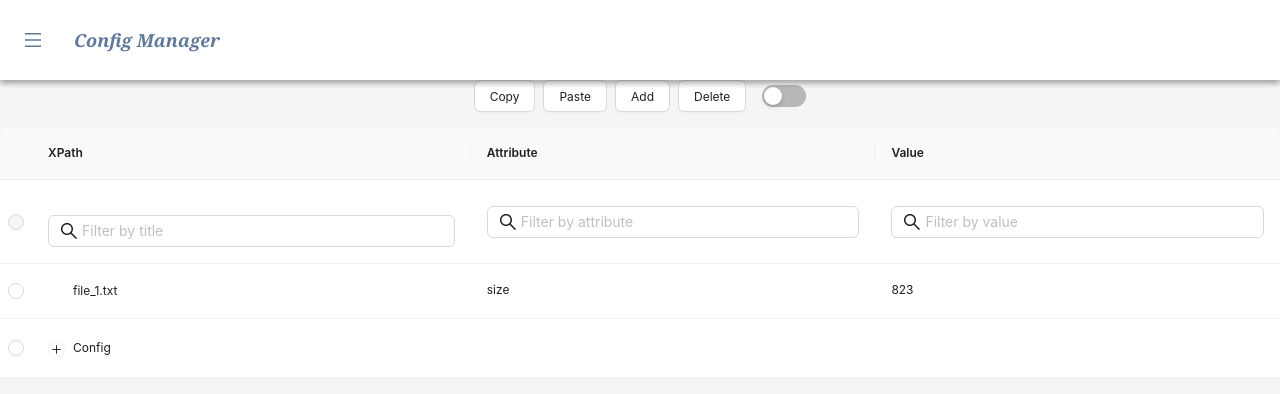
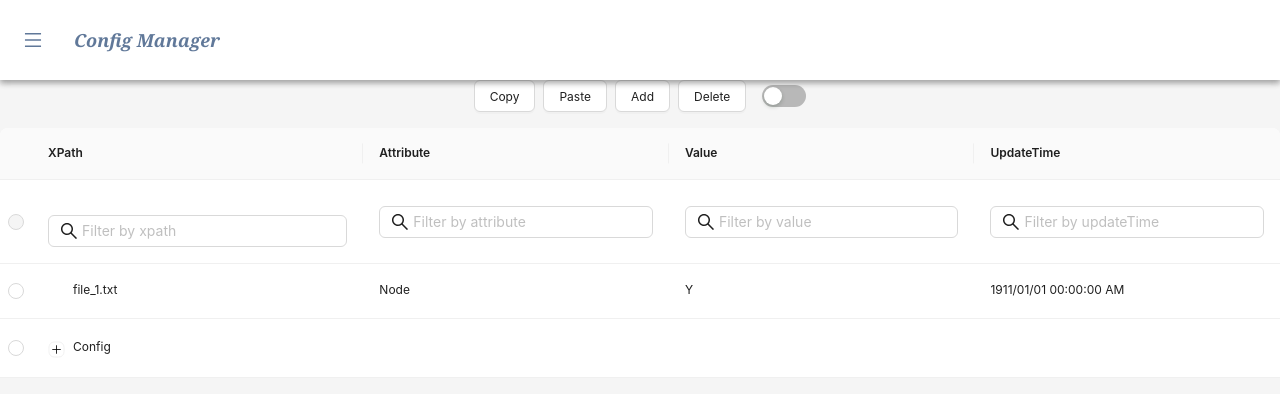
Before and after one commit to i-shuan/Frontend, a React (Create React App) app: page /#/ConfigManager in a window 1280 px wide. Shown: the top 394 px of the page. Built offline with nearby package versions, Linux system fonts and the light colour scheme.

Commit message:
optimizer

```diff
--- a/src/ConfigManager/ConfigManagerPage.js
+++ b/src/ConfigManager/ConfigManagerPage.js
@@ -14,115 +14,45 @@ import {
 import { v4 as uuidv4 } from "uuid";
 import EditableCell from "./EditableCell";
 import FilterInput from "../Components/FilterInput";
-
+import {ConvertDataStructure} from "./Function/ConvertDataStructure"
+import {ConvertToTreeData} from "./Function/ConvertToTreeData"
+import {FilterTreeData} from "./Function/FilterTreeData"
 const configData = require("./DataStructure.json");
 
+const columnDef = [
+  {name:"xpath", title:"XPath"},
+  {name:"attribute", title:"Attribute"},
+  {name:"value", title:"Value"},
+  {name:"updateTime", title:"UpdateTime"},
+]
 /* Convert String to Json =>若backend給Json這個能省略 */
 
-const result = configData.data.reduce((acc, obj) => {
-  //split xpath to Array
-  const levels = obj.xpath.split("/").filter((level) => level !== "");
+const convertToJson = ConvertDataStructure(configData, columnDef)
 
-  //這部分都是處理同一組/////////////////
-  let currLevel = acc;
-  levels.forEach((level) => {
-    if (!currLevel[level]) {
-      currLevel[level] = {};
-    }
-    currLevel = currLevel[level];
-  });
-
-  currLevel[obj.name] = {
-    xpath: obj.xpath,
-    attribute: obj.attribute,
-    value: obj.value,
-  };
-  ///////////////////////////////
-  return acc;
-}, {});
-
-console.log("result", result)
+console.log("convertToJson", convertToJson)
 
 /* Convert Json to TreeData */
-const convertToTreeData = (obj, parentKey = null) => {
-  return Object.entries(obj).map(([key, objValue], index) => {
-    const isLeaf =
-      typeof objValue !== "object" ||
-      (objValue.xpath && !objValue.children) ||
-      objValue.xpath === "";
-    const title = isLeaf ? objValue.name || key : objValue.xpath || key;
-    const item = {
-      key: parentKey ? `${parentKey}-${index + 1}` : `${index + 1}`,
-      title: title,
-      attribute: objValue.attribute ? objValue.attribute : "",
-      value: objValue.value ? objValue.value : "",
-    };
 
-    if (!isLeaf) {
-      item.children = convertToTreeData(objValue, item.key);
-    }
+const orignalTreeData = ConvertToTreeData(convertToJson, columnDef);
+console.log("orignalTreeData", orignalTreeData)
 
-    return item;
-  });
-};
+/*add FiltetInput in Table*/
+const initialData = columnDef.reduce((acc, column) => {
+  acc[column.name] = "initial";
+  return acc;
+}, {key: 0});
 
-const orignalTreeData = convertToTreeData(result);
-const initialData = {key:0, "title":"initial", "attribute": "initial", "value": "initial"};
 orignalTreeData.push(initialData);
 
 /*key=0 排第一列*/
 const treeDataWithTop = [orignalTreeData.find(item => item.key === 0), ...orignalTreeData.filter(item => item.key !== 0)]
 console.log("treeDataWithTop", treeDataWithTop)
 
-/* Filter */
-const hasMatchingDescendant = (node, filterInput) => {
-  if (node.children) {
-    return node.children.some(
-      (child) =>
-      child.key === 0 ||child.title.toLowerCase().includes(filterInput.title.toLowerCase()) ||
-        hasMatchingDescendant(child, filterInput)
-    );
-  }
-  return false;
-};
-
-const filterTreeData = (data, filterInput) => {
-  console.log("filterInput", filterInput, "data", data);
-
-  return data.reduce((filteredNodes, node) => {
-    let filteredChildren = [];
-
-    // 如果節點有子節點，遞迴過濾子節點
-    if (node.children) {
-      filteredChildren = filterTreeData(node.children, filterInput);
-    }
-
-    // 判斷節點是否符合篩選條件
-    const titleMatches = filterInput?.title?.toLowerCase()
-      ? node?.title?.toLowerCase().includes(filterInput?.title?.toLowerCase())
-      : true;
-    const attributeMatches = filterInput?.attribute?.toLowerCase()
-      ? node?.attribute?.toLowerCase().includes(filterInput?.attribute?.toLowerCase())
-      : true;
-    const valueMatches = filterInput?.value
-      ? node?.value?.toString().includes(filterInput?.value?.toString())
-      : true;
-
-    if (
-      (node.key===0||titleMatches && attributeMatches && valueMatches) ||
-      filteredChildren.length > 0
-    ) {
-      filteredNodes.push({
-        ...node,
-        children: filteredChildren.length > 0 ? filteredChildren : node.children,
-      });
-    }
-
-    return filteredNodes;
-  }, []);
-};
-
-
+/*add FiltetInput Value*/
+const initialFilterInput = columnDef.reduce((acc, column) => {
+  acc[column.name] = "";
+  return acc;
+}, {});
 
 const ConfigManager = () => {
   const [checkStrictly, setCheckStrictly] = useState(false);
@@ -131,16 +61,19 @@ const ConfigManager = () => {
   const [treeData, setTreeData] = useState(treeDataWithTop);
   const [filteredTreeData, setFilteredTreeData] = useState(treeDataWithTop);
   const [copiedNode, setCopiedNode] = useState(null);
-  const [filterInput, setFilterInput] = useState({title:"", attribute:"", value:""});
-  const [form] = Form.useForm();
+  const [filterInput, setFilterInput] = useState(initialFilterInput);
+
   console.log("filterInput", filterInput)
 
   useEffect(() => {
-    if (filterInput.title !== "" || filterInput.attribute !== "" || filterInput.value !== "") {
-      const filteredData = filterTreeData(treeData, filterInput);
+
+    /*我們使用 some 方法遍歷 columnDef 陣列，並檢查 filterInput 中對應的屬性值是否不為空字符串。如果 some 方法返回 true，則表示至少有一個篩選條件不為空，*/
+    const hasNonEmptyFilter = columnDef.some(column => filterInput[column.name] !== "");
+
+    if (hasNonEmptyFilter) {
+      const filteredData = FilterTreeData(treeData, filterInput);
       setFilteredTreeData(filteredData);
-    }
-    else {
+    } else {
       setFilteredTreeData(treeData);
     }
   }, [filterInput, treeData]); // Add treeData as a dependency
@@ -155,81 +88,27 @@ const ConfigManager = () => {
     console.log('treeData has been updated:', treeData);
   }, [treeData]);
 
-  const columns = [
-    {
-      title: "XPath",
-      dataIndex: "title",
-      key: "title",
-      render: (text, record) => (
-        record.title === "initial" ?
-        <FilterInput
-          field="title"
-          value={filterInput.title}
-          onChange={handleFilterInputChange}
-        />
-        :
-        text
-      )
-    },
-    {
-      title: "Attribute",
-      dataIndex: "attribute",
-      key: "attribute",
+  const columns = columnDef.map((col) => {
+    return {
+      title: col.title,
+      dataIndex: col.name,
+      key: col.name,
       onCell: (record) => ({
         record,
-        dataIndex: "attribute",
-        editable: record.attribute !== "initial",
-        handleSave: (key, dataIndex, value) => handleSave(key, "attribute", value),
+        dataIndex: col.name,
+        editable: record[col.name] !== "initial",
+        handleSave: (key, dataIndex, value) => handleSave(key, col.name, value),
       }),
       render: (text, record) => (
-        record.attribute === "initial" ?
-        <FilterInput
-          field="attribute"
-          value={filterInput.attribute}
+      record[col.name] === "initial" ?
+      <FilterInput
+          field={col.name}
+          value={filterInput[col.name]}
           onChange={handleFilterInputChange}
         />:
-        text
-      )
-    },
-    {
-      title: "Value",
-      dataIndex: "value",
-      key: "value",
-      onCell: (record) => ({
-        record,
-        dataIndex: "value",
-        editable: record.value !== "initial",
-        handleSave: (key, dataIndex, value) => handleSave(key, "value", value),
-      }),
-      render: (text, record) => (
-        record.value === "initial" ?
-        <FilterInput
-          field="value"
-          value={filterInput.value}
-          onChange={handleFilterInputChange}
-        />:
-        text
-      )
-    },
-  ];
-
-  const mergedColumns = columns.map((col) => {
-    if (!col.editable) {
-      return col;
+      text)
     }
-
-    return {
-      ...col,
-      onCell: (record) => ({
-        record,
-        dataIndex: col.dataIndex,
-        title: col.title,
-        editable: col.editable,
-        handleSave: handleSave,
-      }),
-    };
   });
-
 
  /*要尋找的節點的key和整個樹狀結構的資料*/
 const findNodeByKey = (key, data) => {
@@ -263,12 +142,13 @@ const handleCopyNode = () => {
 
 /*確保所有子節點都完全複製*/
 const deepCopyNode = (node) => {
+
   const newNode = {
     key: uuidv4(),
-    title: node.title,
-    attribute: node.attribute,
-    value: node.value,
   };
+  columnDef.forEach(column => {
+    newNode[column.name] = node[column.name];
+  });
 
   /*假如copy node有children*/
   if (node.children) {
@@ -325,10 +205,17 @@ const handleAddNode = () => {
 
   const newNode = {
     key: uuidv4(),
-    title: "New Node",
-    attribute: "",
-    value: "",
   };
+
+  columnDef.forEach(column => {
+
+    if(column.name==='updatetime'){
+      newNode[column.name] = "1911/01/01 00:00:00 AM";
+    }
+    else{
+      newNode[column.name] = "New Node";
+    }
+  });
 
   const updatedTreeData = [...treeData];
   insertNode(updatedTreeData, newNode, selectedRowKeys[0]);
@@ -486,7 +373,7 @@ const insertNode = (data, nodeToInsert, selectedNodeKey) => {
       <Form component={false}>
           <Table
             key="configManagerTable"
-            columns={mergedColumns}
+            columns={columns}
             dataSource={filteredTreeData}
             pagination={false}
             rowKey={(record) => record.key}
--- a/src/ConfigManager/DataStructure.json
+++ b/src/ConfigManager/DataStructure.json
@@ -1,64 +1,74 @@
 {
-    "data":[
+  "data": [
     {
       "xpath": "",
       "name": "file_1.txt",
-        "attribute": "size",
-        "value": 823
+      "value": "Y",
+      "attribute": "Node",
+      "updateTime": "1911/01/01 00:00:00 AM"
     },
     {
       "xpath": "/Config/TAP/TAPs/A1/Bundle",
       "name": "file_2.txt",
-        "attribute": "size",
-        "value": 96
+      "value": 96,
+      "attribute": "Node",
+      "updateTime": "1911/01/01 00:00:00 AM"
     },
     {
       "xpath": "/Config/TAP/TAPs/A1/Bundle",
       "name": "file_3.txt",
-        "attribute": "size",
-        "value": 719
+      "value": 719,
+      "attribute": "Node",
+      "updateTime": "1911/01/01 00:00:00 AM"
     },
     {
       "xpath": "/Config/TAP/TAPs/A1/Bundle",
       "name": "file_4.txt",
-        "attribute": "size",
-        "value": 241
+      "value": 241,
+      "attribute": "Node",
+      "updateTime": "1911/01/01 00:00:00 AM"
     },
     {
       "xpath": "/Config/TAP/TAPs/A1/Bundle",
       "name": "file_5.txt",
-        "attribute": "size",
-        "value": 571
+      "value": 571,
+      "attribute": "Node",
+      "updateTime": "1911/01/01 00:00:00 AM"
     },
     {
       "xpath": "/Config/TAP/TAPs/eNum",
       "name": "file_6.txt",
-        "attribute": "size",
-        "value": 748
+      "value": 748,
+      "attribute": "Node",
+      "updateTime": "1911/01/01 00:00:00 AM"
     },
     {
       "xpath": "/Config/TAP/TAPs/A1",
       "name": "file_7.txt",
-        "attribute": "size",
-        "value": 65
+      "value": 65,
+      "attribute": "Node",
+      "updateTime": "1911/01/01 00:00:00 AM"
     },
     {
       "xpath": "/Config/TAP/UserParameters/Routers/Router1",
       "name": "file_8.txt",
-        "attribute": "size",
-        "value": 914
+      "value": 914,
+      "attribute": "Node",
+      "updateTime": "1911/01/01 00:00:00 AM"
     },
     {
       "xpath": "/Config/TAP/UserParameters/Routers/Router2",
       "name": "file_9.txt",
-        "attribute": "size",
-        "value": 473
+      "value": 473,
+      "attribute": "Node",
+      "updateTime": "1911/01/01 00:00:00 AM"
     },
     {
       "xpath": "/Config/TAP/TAPs/B1/Dependencies",
       "name": "file_10.txt",
-        "attribute": "size",
-        "value": 37
+      "value": 37,
+      "attribute": "Node",
+      "updateTime": "1911/01/01 00:00:00 AM"
     }
   ]
 }
--- /dev/null
+++ b/src/ConfigManager/Function/ConvertToTreeData.js
@@ -0,0 +1,30 @@
+/* Convert Json to TreeData */
+export const ConvertToTreeData = (obj, columnDef, parentKey = null) => {
+
+    return Object.entries(obj).map(([key, objValue], index) => {
+      const isLeaf =
+        typeof objValue !== "object" ||
+        (objValue.xpath && !objValue.children) ||
+        objValue.xpath === "";
+      const title = isLeaf ? objValue.name || key : objValue.xpath || key;
+
+      const item = {
+        key: parentKey ? `${parentKey}-${index + 1}` : `${index + 1}`,
+      };
+
+      columnDef.forEach(column => {
+        if(column.name==="xpath"){
+            item[column.name]=title
+        }
+        else{
+            item[column.name] = objValue[column.name]??"";
+        }
+      });
+
+      if (!isLeaf) {
+        item.children = ConvertToTreeData(objValue, columnDef, item.key);
+      }
+
+      return item;
+    });
+  };
```
Also changed, not shown: src/ConfigManager/Function/ConvertDataStructure.js (+7 -5 lines), src/ConfigManager/Function/FilterTreeData.js (+18 -9 lines). Lines whose indentation alone changed are shown as unchanged.
